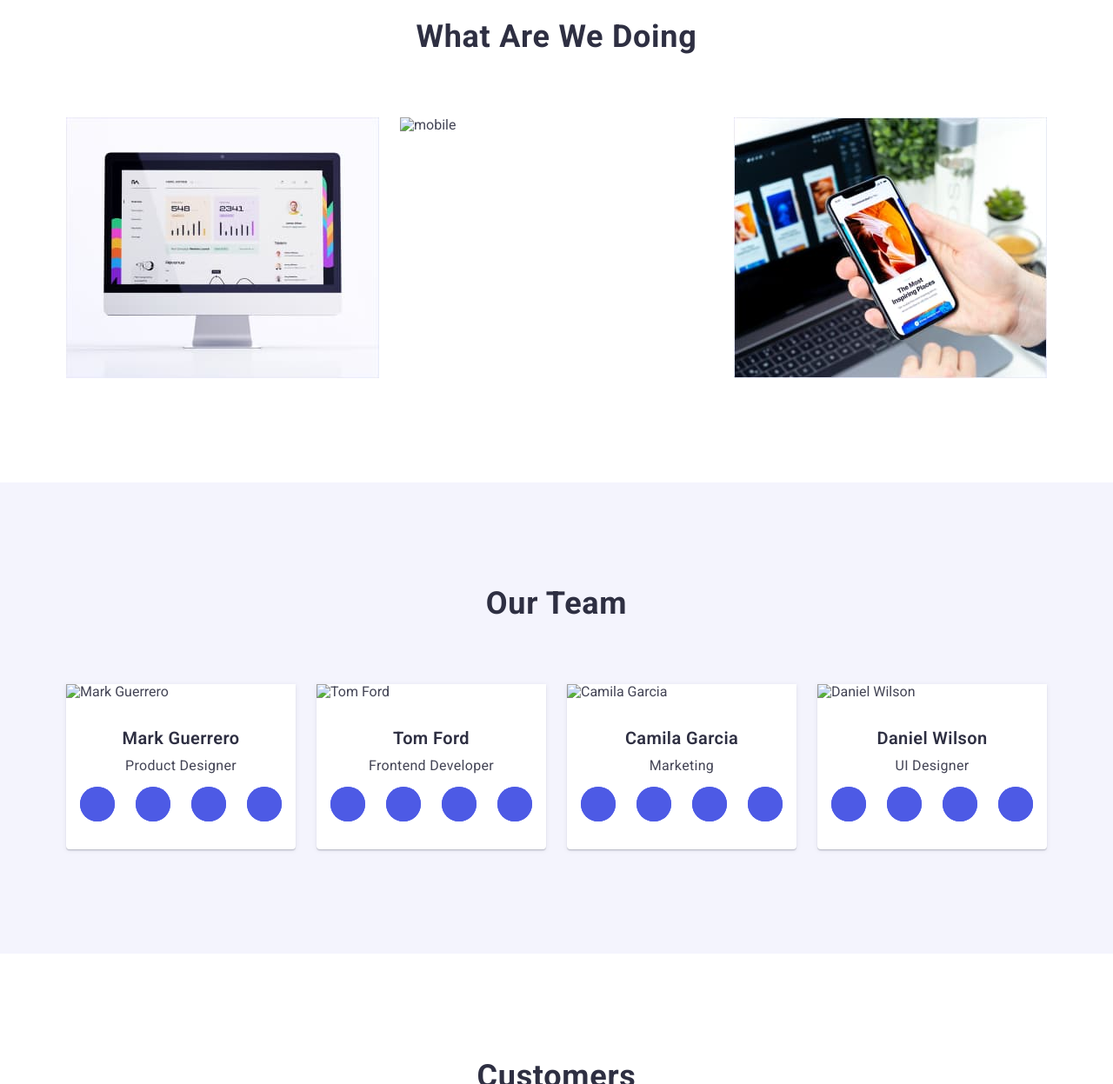
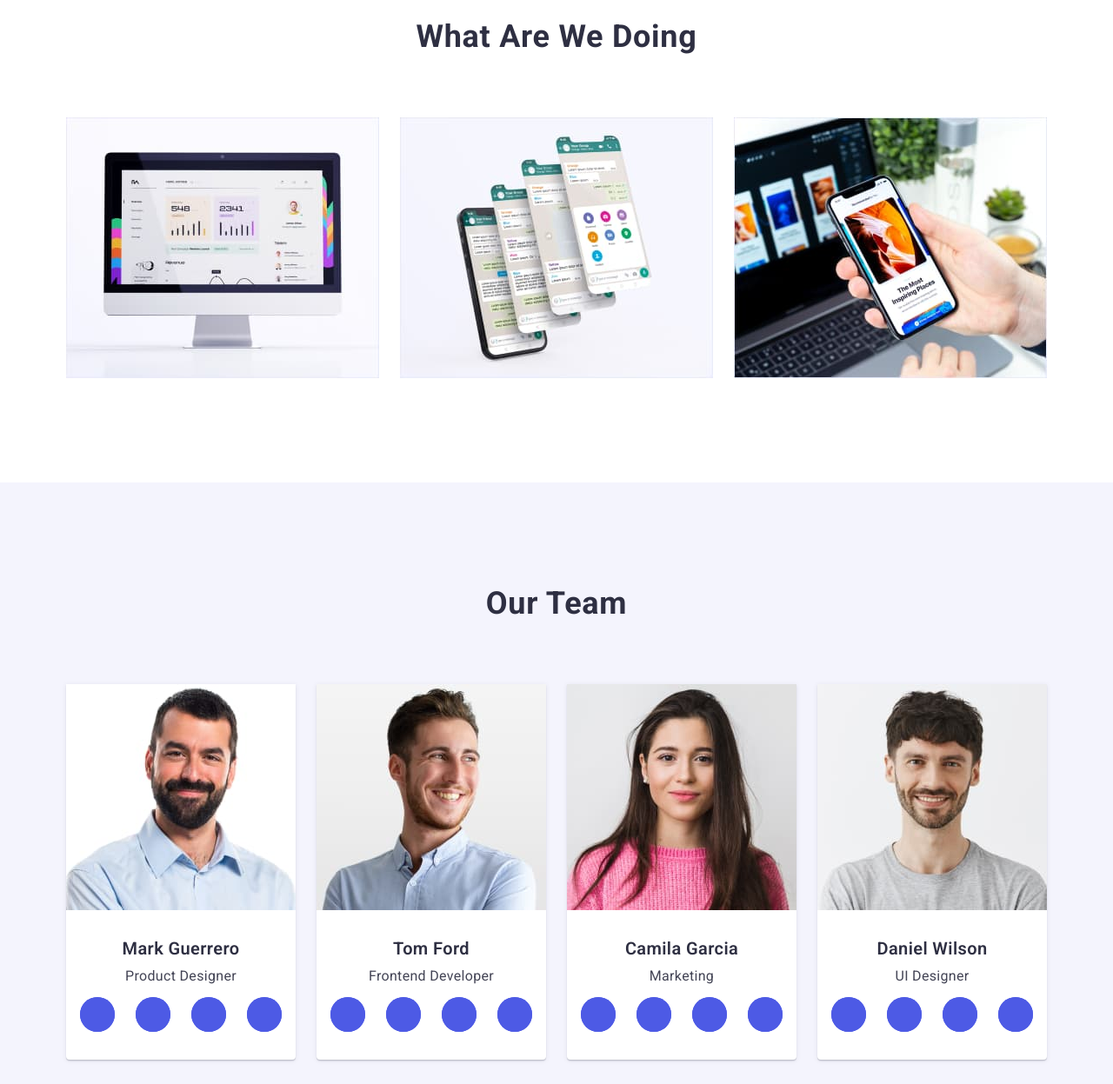
Before and after one commit to JakeBanter/goit-markup-hw-07, a plain HTML site: page index.html in a window 1280 px wide. Shown: the part 1140-2387 px from the top of the page at 87% size. Drawn offline with nearby package versions, Linux system fonts and the light colour scheme; the site is published under a folder, as on GitHub Pages, so addresses that start at the root find nothing.

Commit message:
correction

```diff
--- a/index.html
+++ b/index.html
@@ -148,8 +148,8 @@
             <li>
               <img
                 class="img-item-section-3"
-                src="/images/rectangle-71(1).jpg"
-                srcset="/images/rectangle-71(1)@2.jpg 2x, /images/rectangle-71(1).jpg 1x"
+                src="images/rectangle-71(1).jpg"
+                srcset="images/rectangle-71(1)@2.jpg 2x, images/rectangle-71(1).jpg 1x"
                 alt="mobile"
                 width="360"
               />
@@ -176,7 +176,7 @@
             <li class="team-card">
               <img
                 class="image"
-                srcset="/images/img@2.jpg 2x, /images/img.jpg 1x"
+                srcset="images/img@2.jpg 2x, images/img.jpg 1x"
                 src="images/img.jpg"
                 alt="Mark Guerrero"
                 width="264"
@@ -219,7 +219,7 @@
             <li class="team-card">
               <img
                 class="image"
-                srcset="/images/img(1)@2.jpg 2x, /images/img(1).jpg 1x"
+                srcset="images/img(1)@2.jpg 2x, images/img(1).jpg 1x"
                 src="images/img(1).jpg"
                 alt="Tom Ford"
                 width="264"
@@ -262,7 +262,7 @@
             <li class="team-card">
               <img
                 class="image"
-                srcset="/images/img(2)@2.jpg 2x, /images/img(2).jpg 1x"
+                srcset="images/img(2)@2.jpg 2x, images/img(2).jpg 1x"
                 src="images/img(2).jpg"
                 alt="Camila Garcia"
                 width="264"
@@ -305,7 +305,7 @@
             <li class="team-card">
               <img
                 class="image"
-                srcset="/images/img(3)@2.jpg 2x, /images/img(3).jpg 1x"
+                srcset="images/img(3)@2.jpg 2x, images/img(3).jpg 1x"
                 src="images/img(3).jpg"
                 alt="Daniel Wilson"
                 width="264"
```
